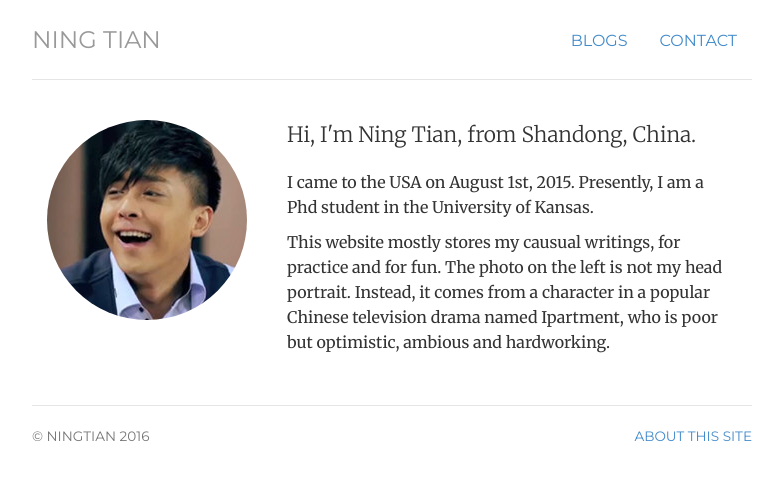
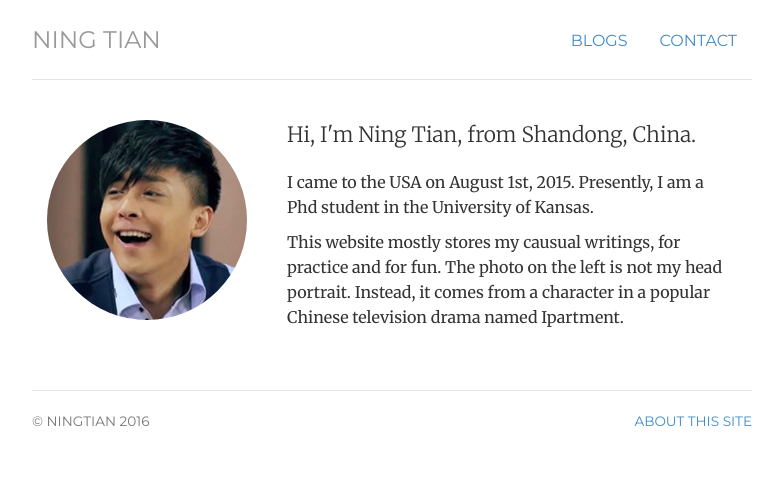
Before and after one commit to ningtian/ningtian.github.io, a Jekyll site: the page built from index.html, in a window 1280 px wide. Shown: the top 480 px of the page, without its empty margins (248-1031 px from the left). Built offline with Jekyll 4.4.1, drawn with Linux system fonts in a browser that asks for light colours.

Commit message:
Update index.html

```diff
--- a/index.html
+++ b/index.html
@@ -23,7 +23,7 @@ description: Ning Tian is a phd student living and working in Lawrence.
 
 
         <p>This website mostly stores my causual writings, for practice and for fun. The photo on the left is not my head portrait.
-	    Instead, it comes from a character in a popular Chinese television drama named Ipartment, who is poor but optimistic, ambious and hardworking.  </p>
+	    Instead, it comes from a character in a popular Chinese television drama named Ipartment.  </p>
 
 
 
```
